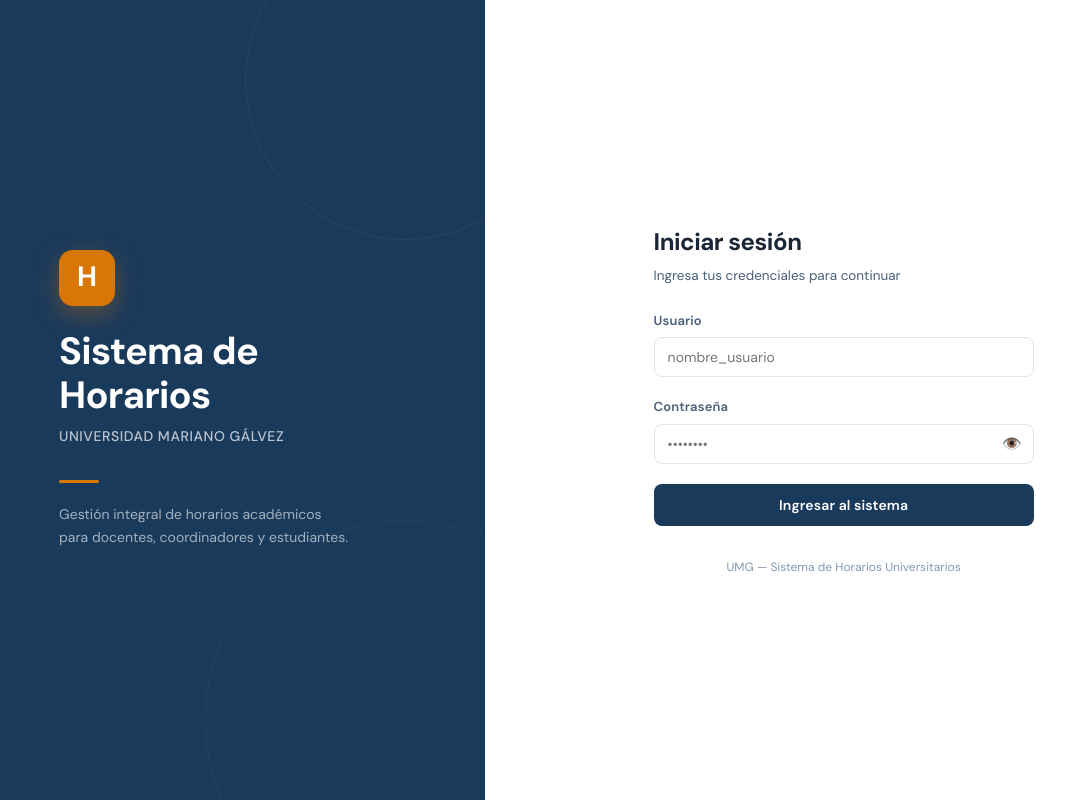
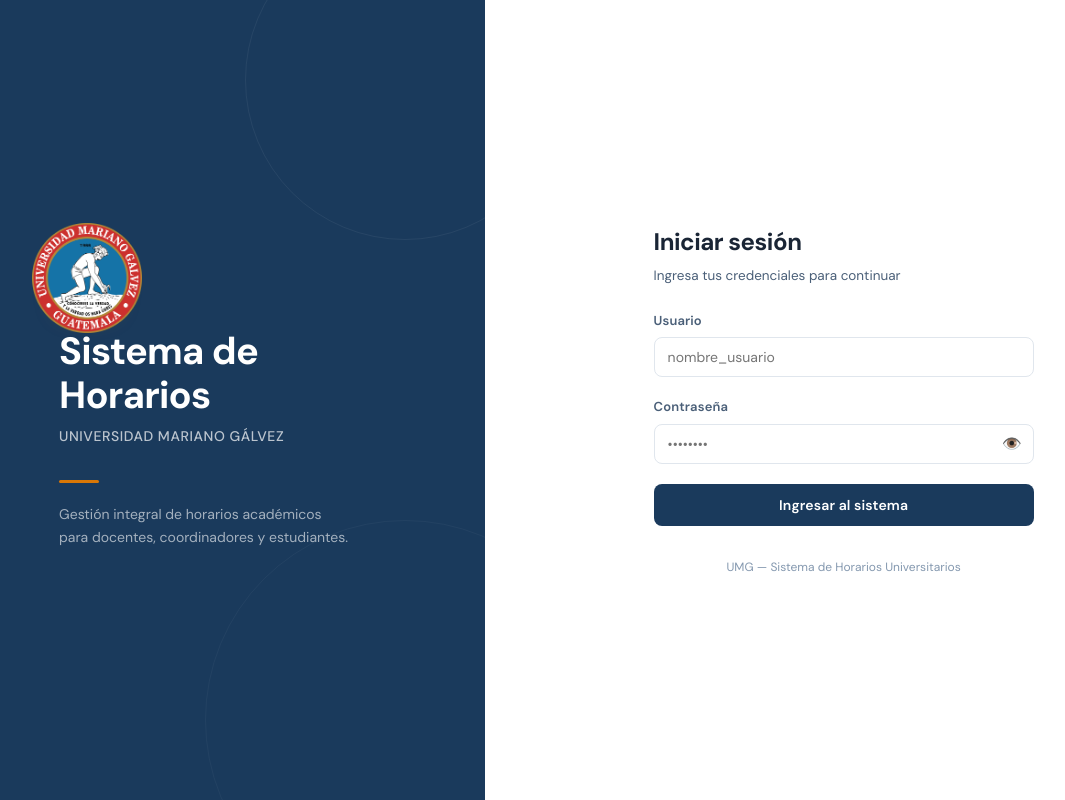
Before and after one commit to xavastflo/sistema-horarios-umg-frontend, a React (Vite) app: page /login in a window 1280 px wide. Shown: the whole page, without its empty margins (78-1143 px from the left). Built offline with nearby package versions, Linux system fonts and the light colour scheme; no server answers.

Commit message:
Pequeño cambio en frontend para colocar el logo

```diff
--- a/src/components/Layout.jsx
+++ b/src/components/Layout.jsx
@@ -2,6 +2,7 @@
 import { NavLink, Link, Outlet, useNavigate } from 'react-router-dom'
 import { useAuth } from '../context/AuthContext'
 import { rutaDashboard } from './ProtectedRoute'
+import logoUMG from '../assets/logo-umg.png'; // Ajusta los puntos según la profundidad del archivo
 
 /** Iconos SVG inline — sin dependencia de librería */
 const IconDashboard   = () => <svg width="18" height="18" fill="none" stroke="currentColor" strokeWidth="2" viewBox="0 0 24 24"><rect x="3" y="3" width="7" height="7"/><rect x="14" y="3" width="7" height="7"/><rect x="14" y="14" width="7" height="7"/><rect x="3" y="14" width="7" height="7"/></svg>
@@ -129,9 +130,13 @@
 
       {/* Logo / nombre del sistema */}
       <div style={estilos.logoArea}>
-          <div style={{ ...estilos.logoBadge, background: meta.color }}>
-            <span style={estilos.logoLetra}>H</span>
-          </div>
+        {/* Reemplazamos el logoBadge y la H por la imagen directa */}
+        <img
+          src={logoUMG}
+          alt="Logo UMG"
+          style={{ height: '35px', width: 'auto', objectFit: 'contain', marginRight: '10px' }}
+        />
+
         {sidebarAbierto && (
           <div style={estilos.logoTexto}>
             <span style={estilos.logoNombre}>Horarios</span>
--- a/src/pages/Login.jsx
+++ b/src/pages/Login.jsx
@@ -2,6 +2,7 @@
 import { useNavigate, useLocation } from 'react-router-dom'
 import { useAuth } from '../context/AuthContext'
 import { rutaDashboard } from '../components/ProtectedRoute'
+import logoUMG from '../assets/logo-umg.png';
 
 export default function Login() {
   const { iniciarSesion, token, perfilActivo, cargando } = useAuth()
@@ -45,11 +46,26 @@
   if (cargando) return null // esperar rehidratación antes de mostrar login
 
   return (
-    <div style={estilos.pagina}>
+<div style={estilos.pagina}>
       {/* Panel izquierdo decorativo */}
       <div style={estilos.panelIzq}>
         <div style={estilos.panelContenido}>
-          <div style={estilos.logoBig}>H</div>
+
+          {/* REEMPLAZO AQUÍ: Cambiamos la H por la imagen */}
+          <div style={estilos.logoBig}>
+            <img
+                src={logoUMG}
+                alt="Logo UMG"
+                style={{
+                  height: '110px',
+                  width: 'auto',
+                  objectFit: 'contain',
+                  margin: '0 auto',
+                  // Quitamos mixBlendMode para que no arruine los colores
+                }}
+              />
+          </div>
+
           <h1 style={estilos.titulo}>Sistema de<br />Horarios</h1>
           <p style={estilos.subtitulo}>Universidad Mariano Gálvez</p>
           <div style={estilos.decorLinea} />
```
Also changed, not shown: src/assets/logo-umg.png (added). Lines whose indentation alone changed are shown as unchanged.
